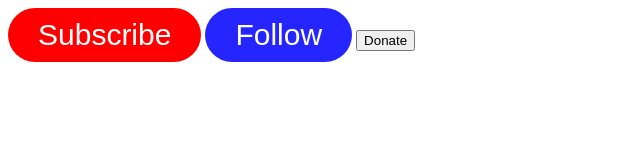
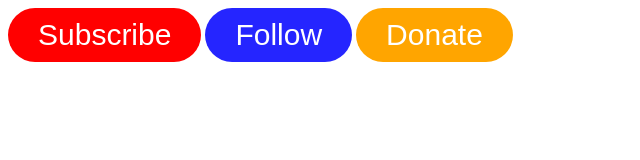
Before and after one commit to yohanness30/merge, a plain HTML site: page index.html in a window 1280 px wide. Shown: the whole page, without its empty margins (0-640 px from the left). Drawn offline with Linux system fonts and the light colour scheme.

Commit message:
feature-3

```diff
--- a/style.css
+++ b/style.css
@@ -16,3 +16,12 @@ button:nth-child(2){
   border-radius: 30px;
   cursor: pointer;
 }
+button:nth-child(3){
+  background: orange;
+  border: none;
+  color: white;
+  font-size: 30px;
+  padding: 10px 30px;
+  border-radius: 30px;
+  cursor: pointer;
+}
```
